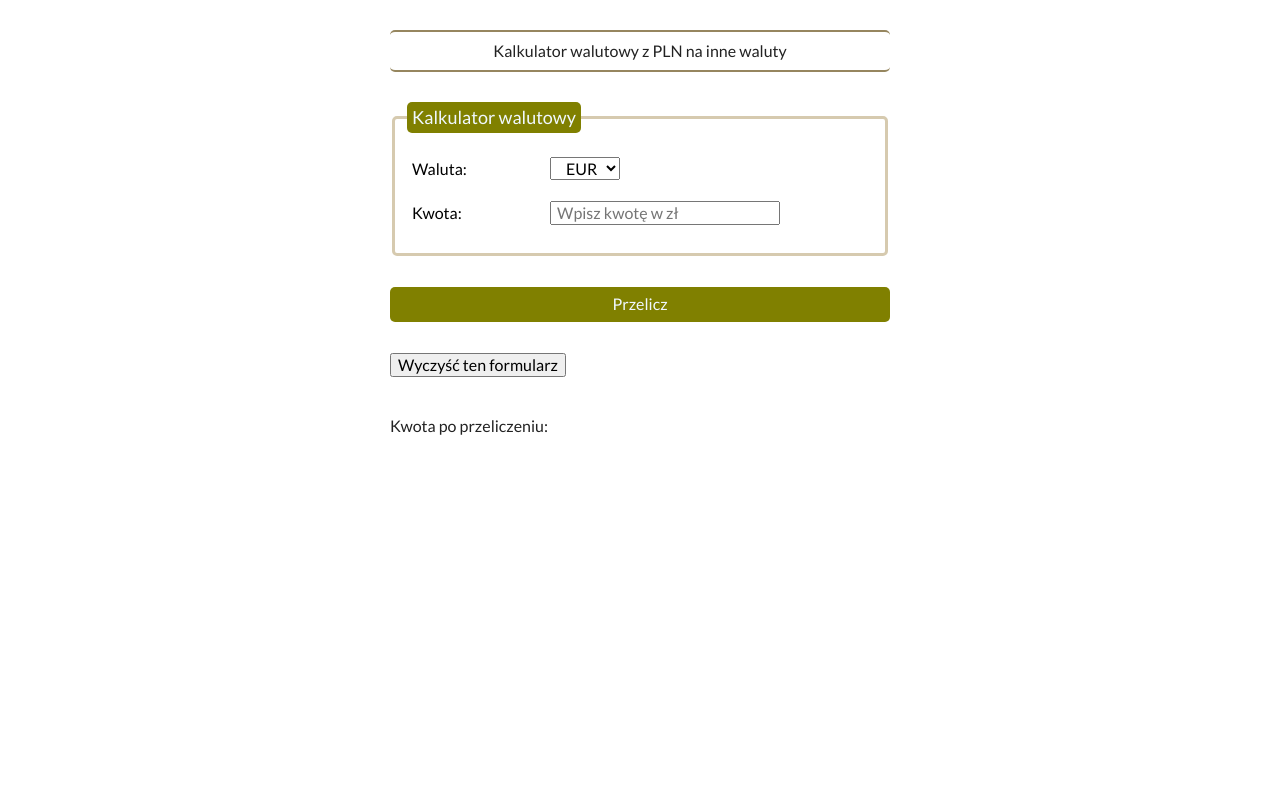
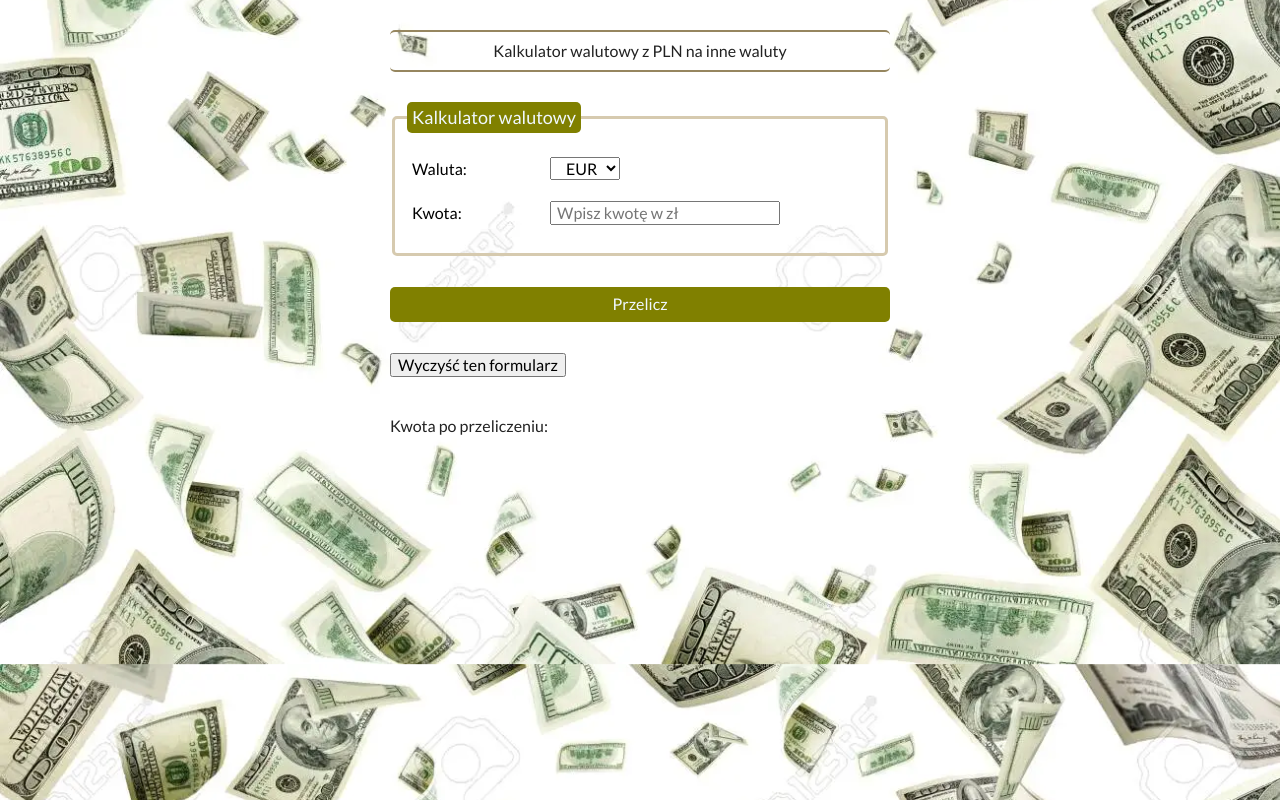
Before and after one commit to ursmal1948/currency-converter, a plain HTML site: page index.html in a window 1280 px wide. Drawn offline with nearby package versions, Linux system fonts and the light colour scheme.

Commit message:
added background image

```diff
--- a/css/style.css
+++ b/css/style.css
@@ -8,4 +8,8 @@ html {
 
 body {
     font-family: 'Lato', sans-serif;
+    background-image: url("../images/dollar.png");
+    background-repeat: repeat;
+    background-position: center;
+    background-size: cover ;
 }
```
Also changed, not shown: images/dollar.jfif (added), images/dollar.jpg (added), images/dollar.png (added).
